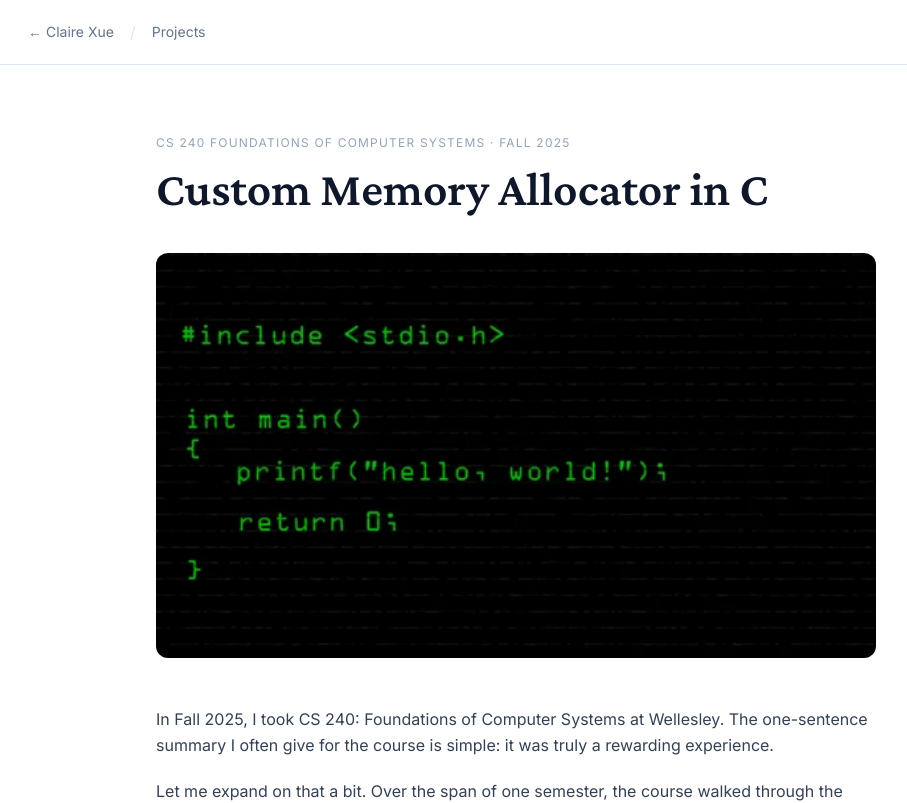
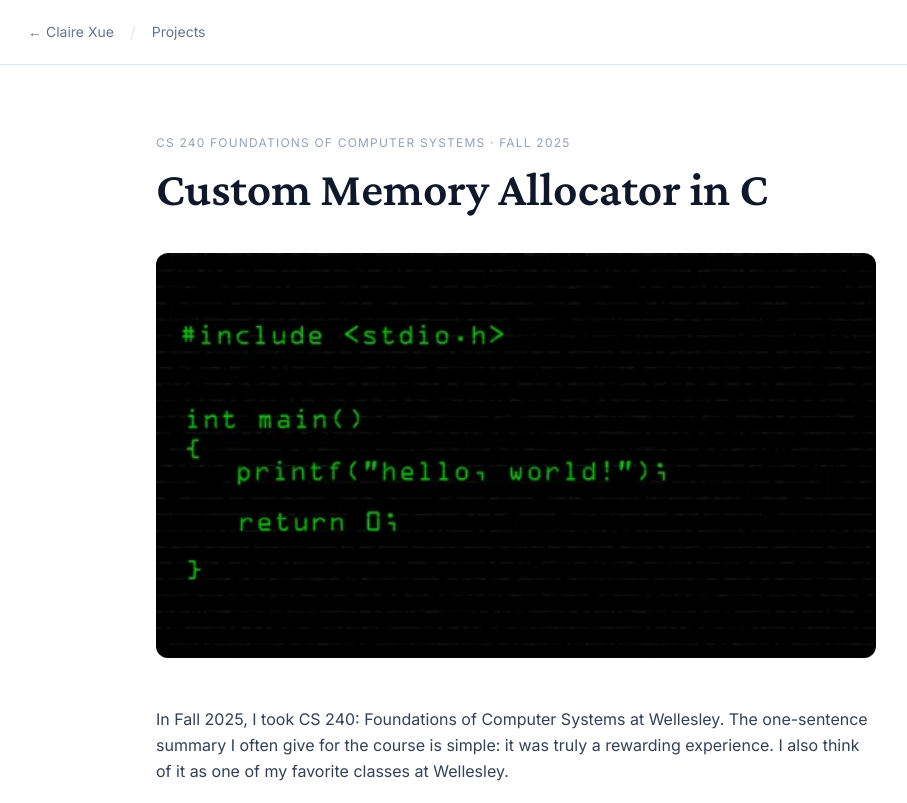
Before and after one commit to clairexue10/clairexue10.github.io, a Next.js app: page /projects/comp-sys in a window 1280 px wide. Shown: the top 803 px of the page, without its empty margins (124-1031 px from the left). Built offline with nearby package versions, Linux system fonts and the light colour scheme.

Commit message:
Add favorite class note to memory allocator project description
Co-Authored-By: Claude Sonnet 4.6 <noreply@anthropic.com>

```diff
--- a/data/projects.ts
+++ b/data/projects.ts
@@ -27,7 +27,7 @@ export const projects: Project[] = [
     coverImage: '/images/comp-sys-cover.jpg',
     codePrivate: true,
     paragraphs: [
-      'In Fall 2025, I took CS 240: Foundations of Computer Systems at Wellesley. The one-sentence summary I often give for the course is simple: it was truly a rewarding experience.',
+      'In Fall 2025, I took CS 240: Foundations of Computer Systems at Wellesley. The one-sentence summary I often give for the course is simple: it was truly a rewarding experience. I also think of it as one of my favorite classes at Wellesley.',
       'Let me expand on that a bit. Over the span of one semester, the course walked through the core building blocks of computation—from digital logic, data representation, and arithmetic circuits, to sequential logic and the design of a simple processor. It then moved into the hardware–software interface, covering programming with memory, x86 control flow and procedures, the call stack, data structure representation, and buffer overflows. Finally, the course introduced abstractions for practical systems, including the process model, shells, signals, threads, dynamic memory allocation, caching, and virtual memory. Many of these concepts were entirely unfamiliar to me at the start of the semester. At times, it felt like being an ancestor from a distant era, trying to produce fire—except the fire was code, and the friction was low-level programming.',
       'One of the culminating projects of the course was the implementation of a custom dynamic memory allocator in C, designed to expose how memory management works beneath standard library functions like malloc and free. The allocator manages heap memory using an explicit doubly linked free list, enabling efficient traversal and constant-time insertion and removal of free blocks. Each heap block maintains metadata in headers and footers, encoding size information and allocation status bits to support accurate block navigation, alignment guarantees, and safe backward traversal during coalescing. Payload addresses are carefully aligned to meet architectural constraints, and all pointer arithmetic is performed explicitly to ensure correctness at the word level.',
       'The allocator supports first-fit allocation, block splitting, and immediate boundary-tag coalescing to reduce external fragmentation. When memory requests cannot be satisfied by existing free blocks, the heap is extended in page-sized increments using sbrk, and newly acquired space is merged with adjacent free regions when possible. Correctness is enforced through a heap consistency checker that validates block sizes, predecessor status bits, footer integrity, and heap boundaries. Together, these mechanisms highlight the systems-level tradeoffs involved in allocator design, illustrating how performance, safety, and memory layout constraints interact in real-world memory management.',
```
